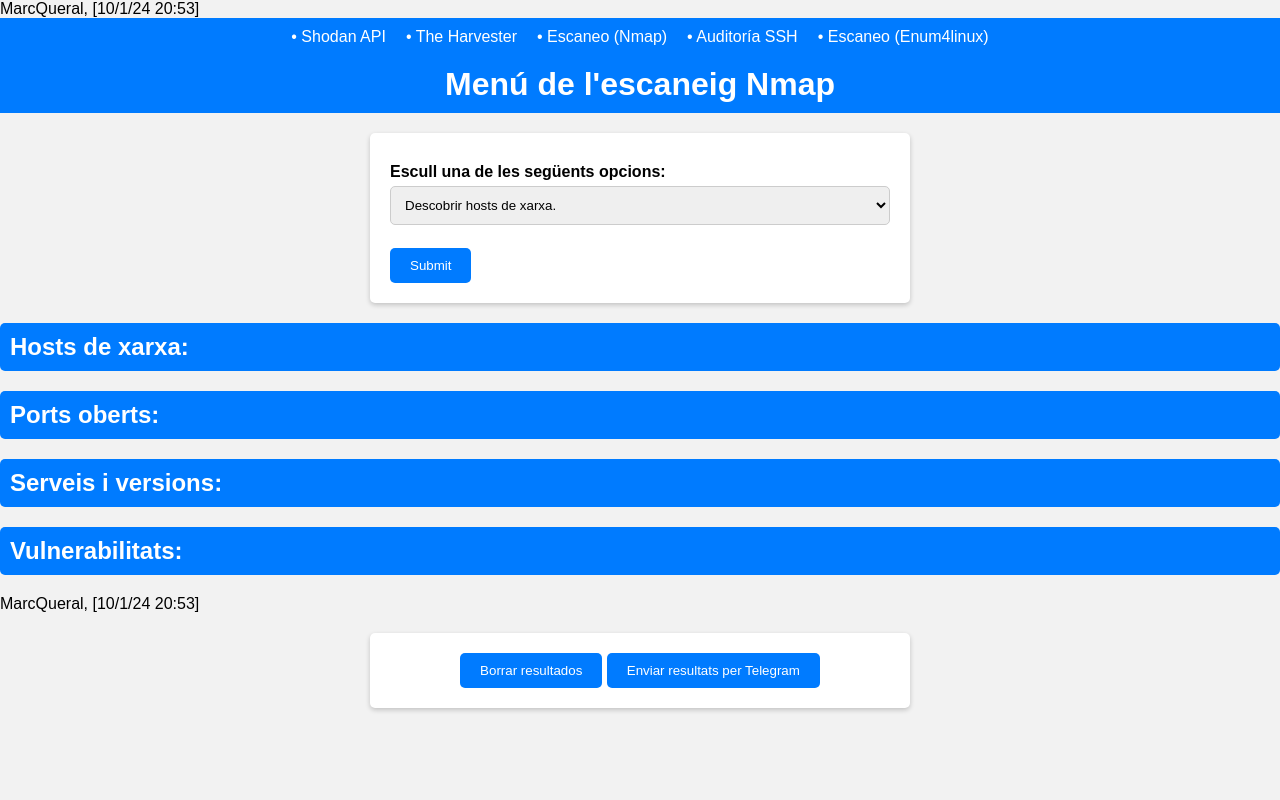
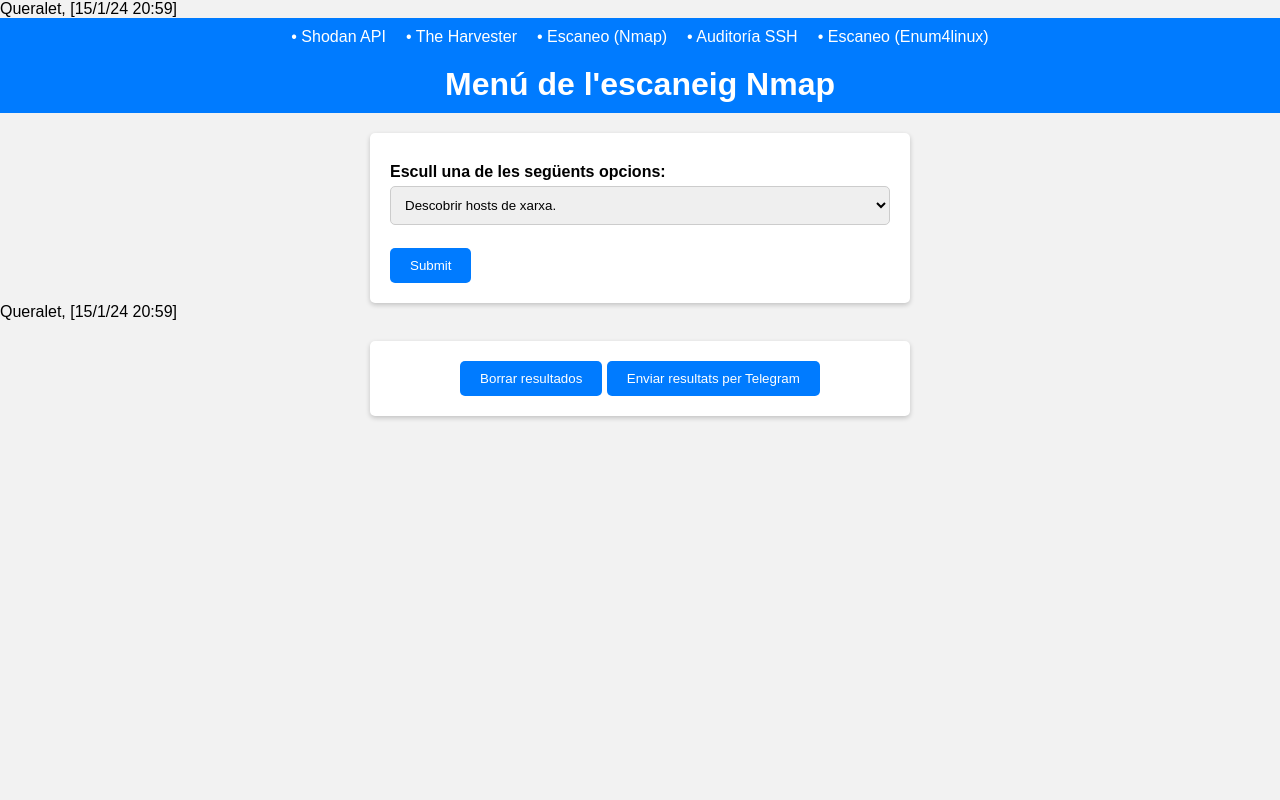
Before and after one commit to IsaacAndreu/MIM-Audit, a Flask app: page /nmap in a window 1280 px wide. Run offline with Flask 2, Linux system fonts and the light colour scheme.

Commit message:
Nmap html final

```diff
--- a/templates/nmap.html
+++ b/templates/nmap.html
@@ -1,4 +1,4 @@
-MarcQueral, [10/1/24 20:53]
+Queralet, [15/1/24 20:59]
 <!DOCTYPE html>
 <html>
 <head>
@@ -56,8 +56,8 @@ MarcQueral, [10/1/24 20:53]
         <input type="submit" value="Submit">
     </form>
 
+    {% if result_nmap1 %}
         <h2>Hosts de xarxa:</h2>
-    {% if result_nmap1 %}
         <p>{{ result_nmap1['message'] }}</p>
         <ul>
             {% for host in result_nmap1['hosts'] %}
@@ -66,8 +66,8 @@ MarcQueral, [10/1/24 20:53]
         </ul>
     {% endif %}
 
+    {% if result_nmap2 %}
         <h2>Ports oberts:</h2>
-    {% if result_nmap2 %}
         <p>{{ result_nmap2['message'] }}</p>
         <ul>
             {% for port_info in result_nmap2['ports'] %}
@@ -78,8 +78,8 @@ MarcQueral, [10/1/24 20:53]
         </ul>
     {% endif %}
 
+    {% if result_nmap3 %}
         <h2>Serveis i versions:</h2>
-    {% if result_nmap3 %}
         <p>{{ result_nmap3['message'] }}</p>
         <ul>
             {% for service_version in result_nmap3['services_versions'] %}
@@ -90,8 +90,8 @@ MarcQueral, [10/1/24 20:53]
         </ul>
     {% endif %}
 
+    {% if result_nmap4 %}
         <h2>Vulnerabilitats:</h2>
-    {% if result_nmap4 %}
         <p>{{ result_nmap4['message'] }}</p>
         <ul>
             {% for vulnerability in result_nmap4['vulnerabilities'] %}
@@ -104,7 +104,7 @@ MarcQueral, [10/1/24 20:53]
         </ul>
     {% endif %}
 
-MarcQueral, [10/1/24 20:53]
+Queralet, [15/1/24 20:59]
 <form method="POST" action="/nmap">
         <input type="submit" name="clear" value="Borrar resultados">
         <input type="submit" name="send_results" value="Enviar resultats per Telegram">
```
Also changed, not shown: README.md. Lines whose indentation alone changed are shown as unchanged.
